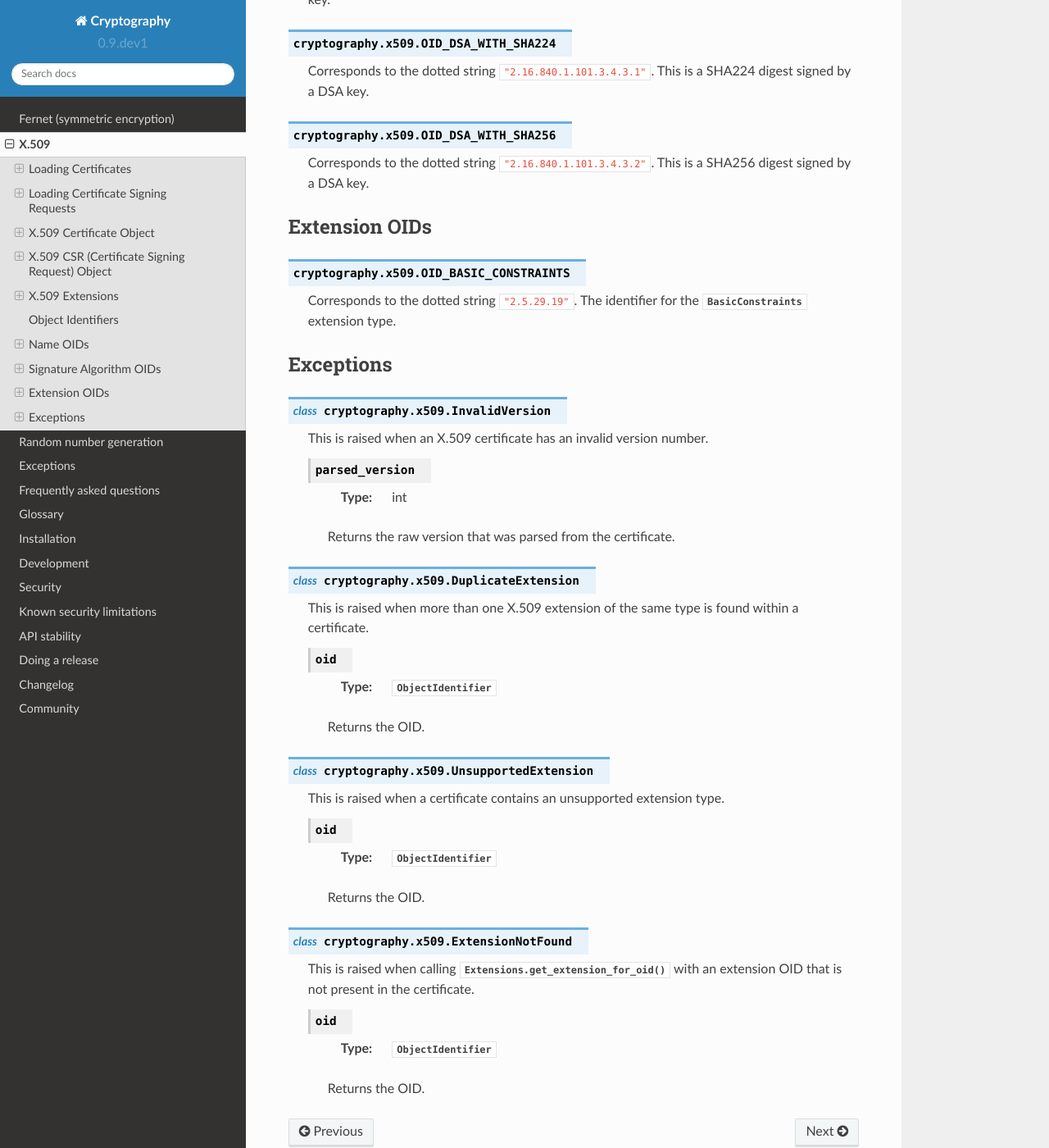
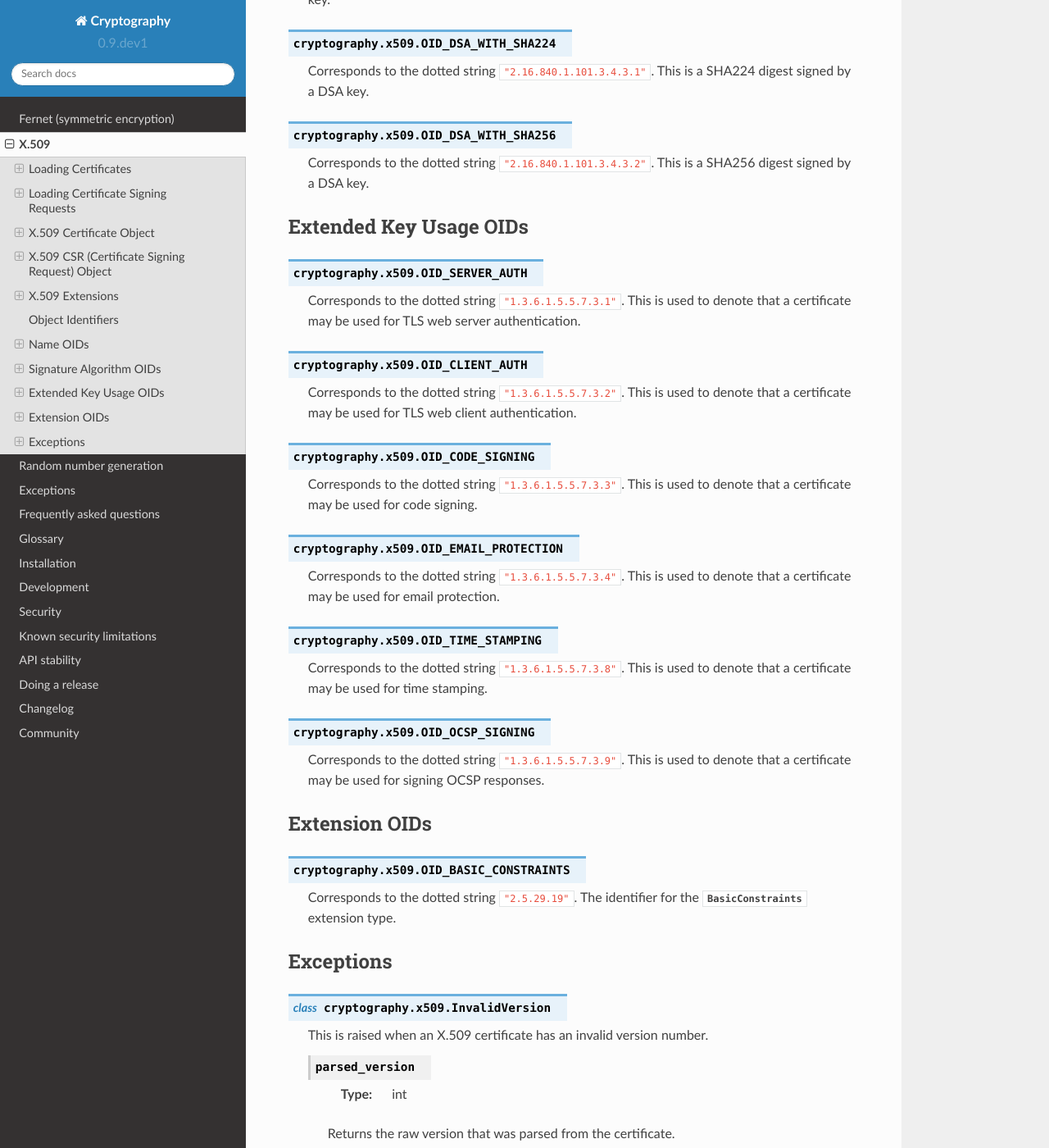
Before and after one commit to WebKing0121/cryptography, a Sphinx documentation site: the page built from docs/x509.rst, in a window 1280 px wide and 1400 px high, scrolled down 10703 px. Shown: the whole window at 82% size. Built offline with Sphinx 7.4.7 and the Read the Docs theme 2.0.0, drawn with Linux system fonts in a browser that asks for light colours; pages that are not in the unit, such as notebooks, are missing from menus.

Commit message:
support the EKU OIDs specified in RFC 5280 section 4.2.1.12

```diff
--- a/docs/x509.rst
+++ b/docs/x509.rst
@@ -633,6 +633,39 @@ Signature Algorithm OIDs
     Corresponds to the dotted string ``"2.16.840.1.101.3.4.3.2"``. This is
     a SHA256 digest signed by a DSA key.
 
+Extended Key Usage OIDs
+~~~~~~~~~~~~~~~~~~~~~~~
+
+.. data:: OID_SERVER_AUTH
+
+    Corresponds to the dotted string ``"1.3.6.1.5.5.7.3.1"``. This is used to
+    denote that a certificate may be used for TLS web server authentication.
+
+.. data:: OID_CLIENT_AUTH
+
+    Corresponds to the dotted string ``"1.3.6.1.5.5.7.3.2"``. This is used to
+    denote that a certificate may be used for TLS web client authentication.
+
+.. data:: OID_CODE_SIGNING
+
+    Corresponds to the dotted string ``"1.3.6.1.5.5.7.3.3"``. This is used to
+    denote that a certificate may be used for code signing.
+
+.. data:: OID_EMAIL_PROTECTION
+
+    Corresponds to the dotted string ``"1.3.6.1.5.5.7.3.4"``. This is used to
+    denote that a certificate may be used for email protection.
+
+.. data:: OID_TIME_STAMPING
+
+    Corresponds to the dotted string ``"1.3.6.1.5.5.7.3.8"``. This is used to
+    denote that a certificate may be used for time stamping.
+
+.. data:: OID_OCSP_SIGNING
+
+    Corresponds to the dotted string ``"1.3.6.1.5.5.7.3.9"``. This is used to
+    denote that a certificate may be used for signing OCSP responses.
+
 .. _extension_oids:
 
 Extension OIDs
```
Also changed, not shown: 1 other file.
